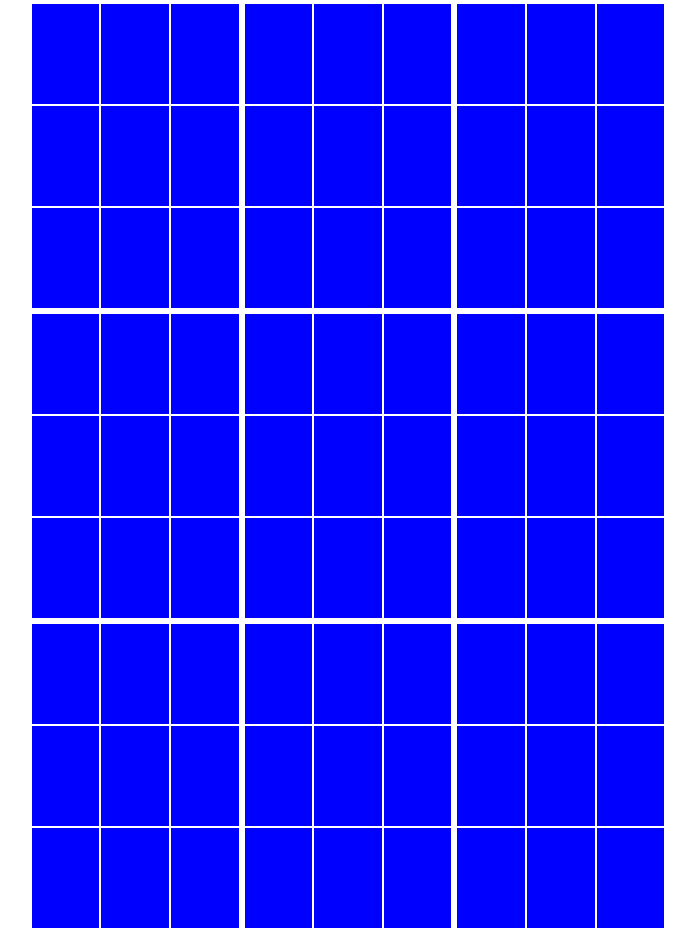
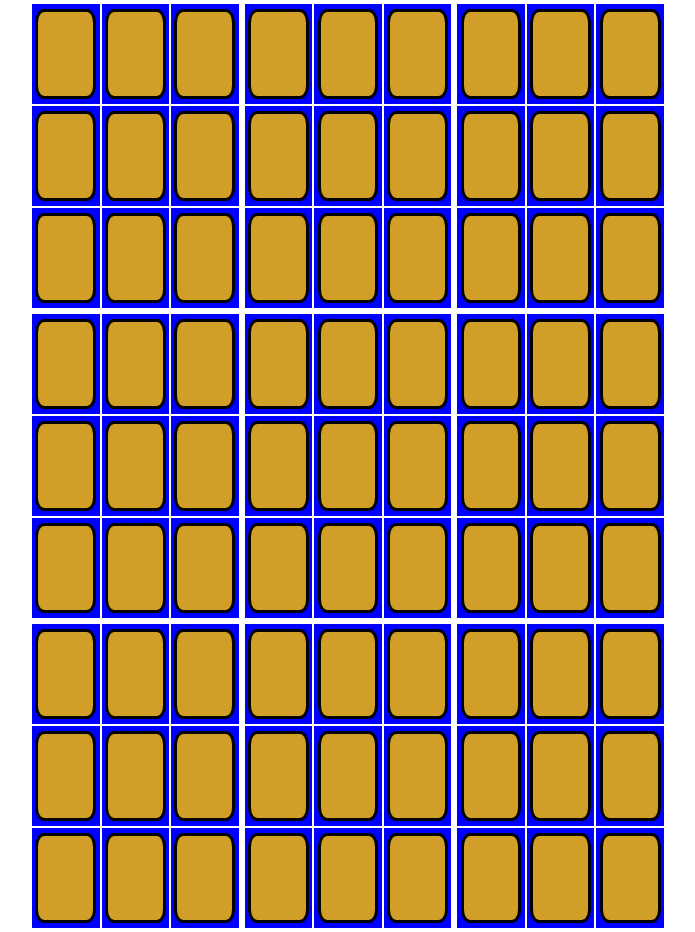
Before and after one commit to Clev7/ultimate_tic_tac_toe, a Next.js app: page / in a window 1280 px wide. Shown: the whole page, without its empty margins (292-987 px from the left). Built offline with nearby package versions, Linux system fonts and the light colour scheme.

Commit message:
Fixed highlighting asynchrony and added some more functionality

```diff
--- a/src/app/globals.css
+++ b/src/app/globals.css
@@ -1,6 +1,8 @@
 :root {
   --background: #ffffff;
   --foreground: #171717;
+  --hover-color: rgba(30, 255, 0, 0.829);
+  --highlight-color: 218, 165, 32;
 }
 
 @media (prefers-color-scheme: dark) {
@@ -274,43 +276,50 @@ a.secondary {
 
 @keyframes highlight {
   0% {
-    opacity: 0;
+    background-color: rgba(var(--highlight-color), 0.5);
   }
 
   50% {
-    opacity: 1;
+    background-color: rgba(var(--highlight-color), 1);
+
   }
 
   100% {
-    opacity: 0;
+    background-color: rgba(var(--highlight-color), 0.5);
   }
 }
 
 .tile {
-  width: 100%;
-  height: 100%;
+  width: 90%;
+  height: 90%;
   background-color: inherit;
   transition: background-color 0.1s ease-out;
   text-align: center;
   font-size: 75px;
+  border: 3px solid black;
+  border-radius: 15%;
 }
 
 .tile:hover {
-  background-color: rgb(0, 255, 0);
+  background-color: var(--hover-color);
+}
+
+.board-focused:hover {
+  .tile-focused {
+    width: 100%;
+    height: 100%;
+    background-color: var(--hover-color);
+    animation: none;
+  }
 }
 
 .tile-focused {
   width: 90%;
   height: 90%;
-  background-color: goldenrod;
-  animation: highlight 2s ease-in-out infinite;
+  background-color: inherit;
   text-align: center;
   font-size: 75px;
+  border: 3px solid black;
+  border-radius: 15%;
+  animation: highlight 5s ease-in-out infinite;
 }
-
-.tile-focused:hover {
-  width: 100%;
-  height: 100%;
-  background-color: inherit;
-  animation: none;
-}
--- a/src/components/Tile.tsx
+++ b/src/components/Tile.tsx
@@ -1,7 +1,7 @@
 import { TileProps } from "@/types";
 
 export function Tile(tileProps: TileProps) {
-  let {onClick, className, children} = tileProps;
+  let { onClick, className, children } = tileProps;
 
   return (
     <td
--- a/src/types/index.ts
+++ b/src/types/index.ts
@@ -24,7 +24,7 @@ export interface BoardProps {
 }
 
 export interface TileProps {
-	onClick: () => void
+	onClick: () => void,
 	className: string,
 	children: string | ReactNode,
 }
```
